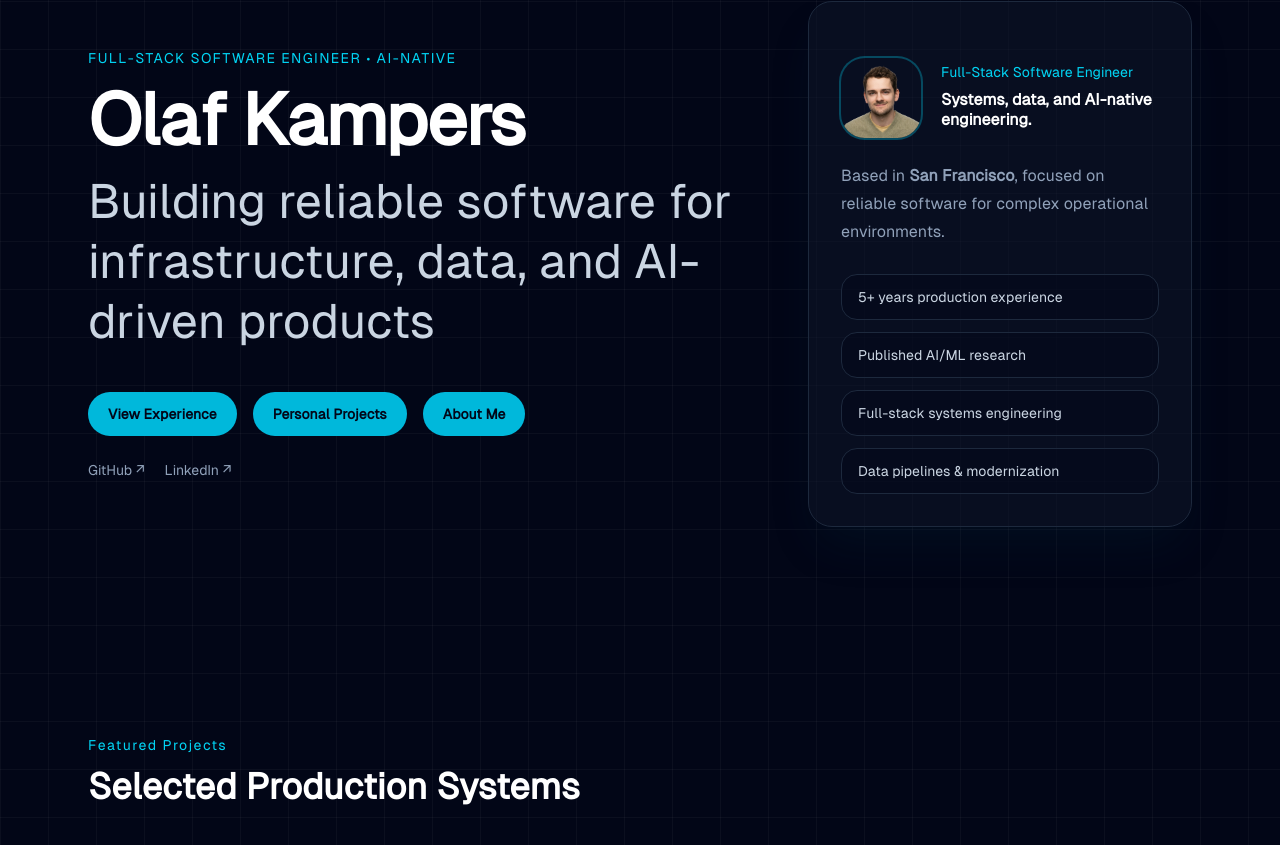
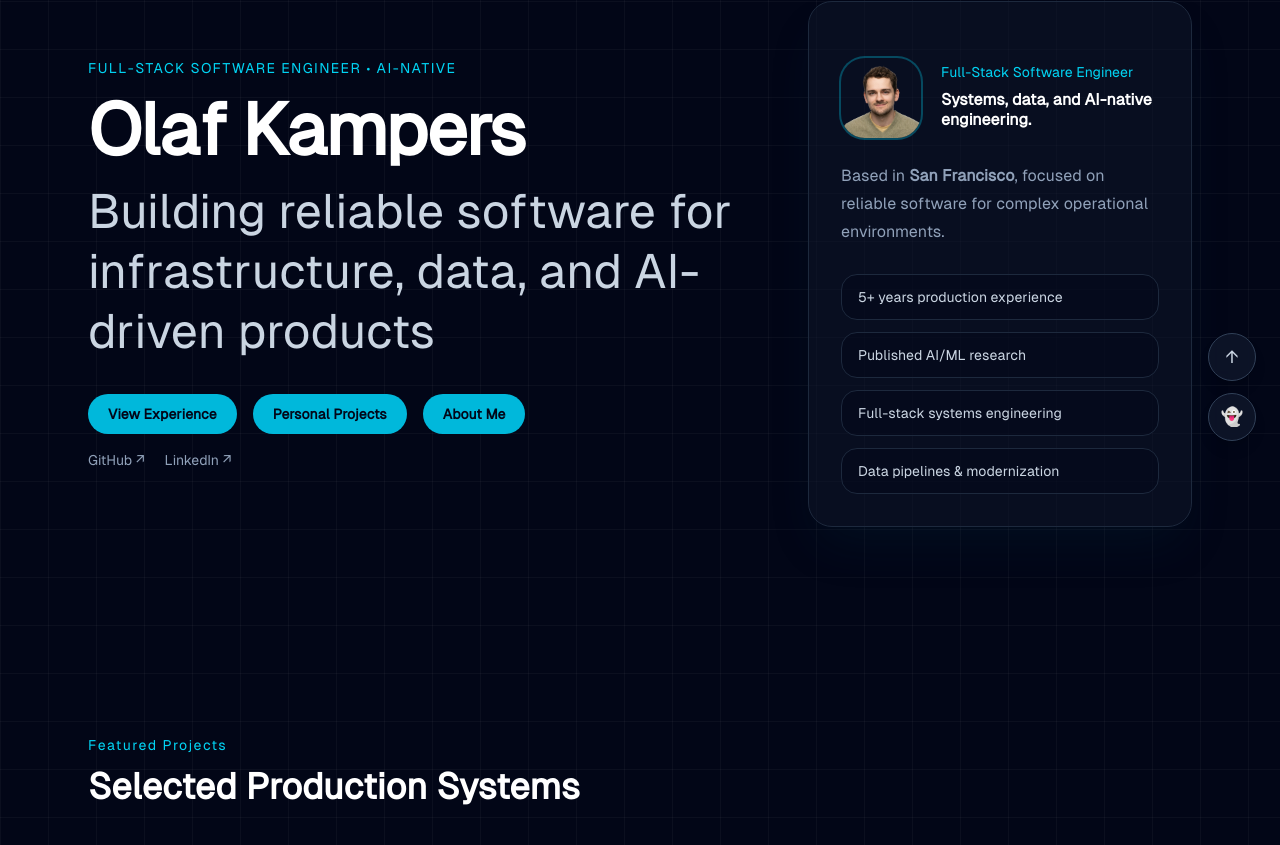
Before and after one commit to olaf-kampers/olaf-kampers.github.io, a React (Vite) app: page / in a window 1280 px wide. Shown: the part 335-1180 px from the top of the page. Built offline with nearby package versions, Linux system fonts and the light colour scheme.

Commit message:
bounce mode + floating controls

```diff
--- a/package.json
+++ b/package.json
@@ -14,6 +14,7 @@
   "dependencies": {
     "@fontsource/geist-sans": "^5.2.5",
     "@tailwindcss/vite": "^4.3.0",
+    "motion": "^12.40.0",
     "react": "^19.2.6",
     "react-dom": "^19.2.6",
     "tailwindcss": "^4.3.0"
--- a/src/App.tsx
+++ b/src/App.tsx
@@ -1,8 +1,11 @@
 import { AboutSection } from './components/AboutSection'
+import { ChaosText } from './components/ChaosText'
 import { ContactSection } from './components/ContactSection'
 import { CredentialCard } from './components/CredentialCard'
 import { education, certifications } from './data/credentials'
 import { experience } from './data/experience'
+import { FloatingControls } from './components/FloatingControls'
+import { Footer } from './components/Footer'
 import { HeroProfileCard } from './components/HeroProfileCard'
 import { personalProjects } from './data/personalProjects'
 import { PersonalProjectCard } from './components/PersonalProjectCard'
@@ -12,8 +15,10 @@ import { ProjectCard } from './components/ProjectCard'
 import { publications } from './data/publications'
 import { PublicationCard } from './components/PublicationCard'
 import { TimelineItem } from './components/TimelineItem'
+import { useState } from 'react'
 
 function App() {
+  const [chaosEnabled, setChaosEnabled] = useState(false)
   return (
     <main className="min-h-screen text-slate-100">
       <section className="relative overflow-hidden">
@@ -28,39 +33,42 @@ function App() {
       <section className="mx-auto grid max-w-6xl items-center gap-12 px-6 py-28 lg:grid-cols-[1.4fr_0.8fr]">
         <div>
           <p className="mb-4 text-sm font-medium tracking-widest text-cyan-400">
-            FULL-STACK SOFTWARE ENGINEER • AI-NATIVE
+            <ChaosText enabled={chaosEnabled}>FULL-STACK SOFTWARE ENGINEER • AI-NATIVE</ChaosText>
           </p>
 
           <h1 className="text-5xl font-bold tracking-tight text-white md:text-7xl">
-            {profile.name}
+            <ChaosText enabled={chaosEnabled}>{profile.name}</ChaosText>
           </h1>
 
           <h2 className="mt-4 max-w-4xl text-3xl font-medium leading-tight text-slate-300 md:text-5xl">
-            {profile.headline}
+            <ChaosText enabled={chaosEnabled}>{profile.headline}</ChaosText>
           </h2>
 
           <div className="mt-10 flex flex-wrap gap-4">
-
+            <ChaosText enabled={chaosEnabled}>
               <a
                 href="#experience"
                 className="rounded-full bg-cyan-500 px-5 py-3 text-sm font-semibold text-slate-950 transition hover:bg-cyan-700"
               >
                 View Experience
               </a>
-
+            </ChaosText>
+            <ChaosText enabled={chaosEnabled}>
               <a
                 href="#personal-projects"
                 className="rounded-full bg-cyan-500 px-5 py-3 text-sm font-semibold text-slate-950 transition hover:bg-cyan-700"
               >
                 Personal Projects
               </a>
-
+            </ChaosText>
+            <ChaosText enabled={chaosEnabled}>
               <a
                 href="#about"
                 className="rounded-full bg-cyan-500 px-5 py-3 text-sm font-semibold text-slate-950 transition hover:bg-cyan-700"
               >
                 About Me
               </a>
+            </ChaosText>
 
           </div>
           <div className="mt-6 flex flex-wrap gap-5 text-sm text-slate-400">
@@ -83,120 +91,129 @@ function App() {
             </a>
           </div>
         </div>
-        <HeroProfileCard />
+        <ChaosText enabled={chaosEnabled}><HeroProfileCard /></ChaosText>
       </section>
       <section id="projects" className="mx-auto max-w-6xl px-6 py-24">
         <p className="text-sm font-medium tracking-widest text-cyan-400">
-          Featured Projects
+          <ChaosText enabled={chaosEnabled}>Featured Projects</ChaosText>
         </p>
 
         <h2 className="mt-3 text-3xl font-semibold text-white md:text-4xl">
-          Selected Production Systems
+          <ChaosText enabled={chaosEnabled}>Selected Production Systems</ChaosText>
         </h2>
 
         <div className="mt-10 grid gap-6 lg:grid-cols-3">
           {projects.map((project) => (
-            <ProjectCard key={project.title} project={project} />
+            <ChaosText enabled={chaosEnabled}><ProjectCard key={project.title} project={project} /></ChaosText>
           ))}
         </div>
       </section>
       <section id="experience" className="mx-auto max-w-6xl px-6 py-24">
         <p className="text-sm font-medium tracking-widest text-cyan-400">
-          Experience
+          <ChaosText enabled={chaosEnabled}>Experience</ChaosText>
         </p>
 
         <h2 className="mt-3 text-3xl font-semibold text-white md:text-4xl">
-          Work history
+          <ChaosText enabled={chaosEnabled}>Work history</ChaosText>
         </h2>
 
         <p className="mt-4 max-w-2xl leading-8 text-slate-400">
-          A timeline of engineering, research, and product work across production
-          systems, financial workflows, infrastructure, and machine learning.
+          <ChaosText enabled={chaosEnabled}>A timeline of engineering, research, and product work across production
+          systems, financial workflows, infrastructure, and machine learning.</ChaosText>
         </p>
 
         <div className="mt-12">
           {experience.map((item) => (
-            <TimelineItem key={`${item.company}-${item.period}`} item={item} />
+            <ChaosText enabled={chaosEnabled}><TimelineItem key={`${item.company}-${item.period}`} item={item} /></ChaosText>
           ))}
         </div>
       </section>
       <section id="credentials" className="mx-auto max-w-6xl px-6 py-24">
         <p className="text-sm font-medium tracking-widest text-cyan-400">
-          EDUCATION & PROFESSIONAL DEVELOPMENT
+          <ChaosText enabled={chaosEnabled}>EDUCATION & PROFESSIONAL DEVELOPMENT</ChaosText>
         </p>
 
         <h2 className="mt-3 text-3xl font-semibold text-white md:text-4xl">
-          Education & certifications
+          <ChaosText enabled={chaosEnabled}>Education & certifications</ChaosText>
         </h2>
 
         <p className="mt-4 max-w-2xl leading-8 text-slate-400">
-          Formal training across computer science, artificial intelligence, software
-          engineering, and teaching.
+          <ChaosText enabled={chaosEnabled}>Formal training across computer science, artificial intelligence, software
+          engineering, and teaching.</ChaosText>
         </p>
 
         <div className="mt-10">
-          <h3 className="text-lg font-semibold text-white">Academic background</h3>
+          <h3 className="text-lg font-semibold text-white"><ChaosText enabled={chaosEnabled}>Academic background</ChaosText></h3>
 
           <div className="mt-5 grid gap-6 md:grid-cols-3">
             {education.map((credential) => (
-              <CredentialCard key={credential.title} credential={credential} />
+              <ChaosText enabled={chaosEnabled}><CredentialCard key={credential.title} credential={credential} /></ChaosText>
             ))}
           </div>
         </div>
 
         <div className="mt-12">
           <h3 className="text-lg font-semibold text-white">
-            Professional certifications
+            <ChaosText enabled={chaosEnabled}>Professional certifications</ChaosText>
           </h3>
 
           <div className="mt-5 grid gap-6 md:grid-cols-3">
             {certifications.map((credential) => (
-              <CredentialCard key={credential.title} credential={credential} />
+              <ChaosText enabled={chaosEnabled}><CredentialCard key={credential.title} credential={credential} /></ChaosText>
             ))}
           </div>
         </div>
       </section>
       <section id="publications" className="mx-auto max-w-6xl px-6 py-24">
         <p className="text-sm font-medium tracking-widest text-cyan-400">
-          RESEARCH & PUBLICATIONS
+          <ChaosText enabled={chaosEnabled}>RESEARCH & PUBLICATIONS</ChaosText>
         </p>
 
         <h2 className="mt-3 text-3xl font-semibold text-white md:text-4xl">
-          Applied machine learning research
+          <ChaosText enabled={chaosEnabled}>Applied machine learning research</ChaosText>
         </h2>
 
         <p className="mt-4 max-w-2xl leading-8 text-slate-400">
-          Published research connecting anomaly detection, streaming data, and market
-          surveillance in cryptocurrency trading environments.
+          <ChaosText enabled={chaosEnabled}>Published research connecting anomaly detection, streaming data, and market
+          surveillance in cryptocurrency trading environments.</ChaosText>
         </p>
 
         <div className="mt-10">
           {publications.map((publication) => (
-            <PublicationCard key={publication.title} publication={publication} />
+            <ChaosText enabled={chaosEnabled}><PublicationCard key={publication.title} publication={publication} /></ChaosText>
           ))}
         </div>
       </section>
       <section id="personal-projects" className="mx-auto max-w-6xl px-6 py-24">
         <p className="text-sm font-medium tracking-widest text-cyan-400">
-          PERSONAL PROJECTS
+          <ChaosText enabled={chaosEnabled}>PERSONAL PROJECTS</ChaosText>
         </p>
 
         <h2 className="mt-3 text-3xl font-semibold text-white md:text-4xl">
-          Side projects and experiments
+          <ChaosText enabled={chaosEnabled}>Side projects and experiments</ChaosText>
         </h2>
 
         <p className="mt-4 max-w-2xl leading-8 text-slate-400">
-          Smaller projects exploring AI interfaces, backend systems, and product ideas.
+          <ChaosText enabled={chaosEnabled}>Smaller projects exploring AI interfaces, backend systems, and product ideas.</ChaosText>
         </p>
 
         <div className="mt-10 grid gap-6 md:grid-cols-3">
           {personalProjects.map((project) => (
-            <PersonalProjectCard key={project.title} project={project} />
+            <ChaosText enabled={chaosEnabled}><PersonalProjectCard key={project.title} project={project} /></ChaosText>
           ))}
         </div>
       </section>
-      <AboutSection />
-      <ContactSection />
+      <AboutSection
+        chaosEnabled={chaosEnabled}
+      />
+      <ContactSection
+        chaosEnabled={chaosEnabled}
+      />
+      <Footer/>
+      <FloatingControls
+        chaosEnabled={chaosEnabled}
+        onToggleChaos={() => setChaosEnabled((current) => !current)}
+      />
     </main>
   )
 }
--- a/src/components/AboutSection.tsx
+++ b/src/components/AboutSection.tsx
@@ -1,28 +1,33 @@
 import { about } from '../data/about'
+import { ChaosText } from './ChaosText'
 
-export function AboutSection() {
+type AboutSectionProps = {
+    chaosEnabled: boolean
+}
+
+export function AboutSection({ chaosEnabled }: AboutSectionProps) {
   return (
     <section id="about" className="mx-auto max-w-6xl px-6 py-24">
       <p className="text-sm font-medium tracking-widest text-cyan-400">
-        ABOUT ME
+        <ChaosText enabled={chaosEnabled}>ABOUT ME</ChaosText>
       </p>
 
       <div className="mt-3 grid gap-10 lg:grid-cols-[1.2fr_0.8fr]">
         <div>
           <h2 className="text-3xl font-semibold text-white md:text-4xl">
-          Engineering for complex systems and practical outcomes
+            <ChaosText enabled={chaosEnabled}>Engineering for complex systems and practical outcomes</ChaosText>
           </h2>
 
           <div className="mt-6 space-y-5 text-lg leading-8 text-slate-400">
             {about.paragraphs.map((paragraph) => (
-              <p key={paragraph}>{paragraph}</p>
+              <ChaosText enabled={chaosEnabled}><p key={paragraph}>{paragraph}</p></ChaosText>
             ))}
           </div>
         </div>
 
         <div className="h-fit rounded-2xl border border-slate-800 bg-slate-900/50 p-6">
             <h3 className="text-sm font-semibold uppercase tracking-widest text-slate-500">
-                Interests
+                <ChaosText enabled={chaosEnabled}>Interests</ChaosText>
             </h3>
 
             <div className="mt-5 flex flex-wrap gap-2">
@@ -31,40 +36,43 @@ export function AboutSection() {
                     key={interest}
                     className="rounded-full bg-slate-800 px-3 py-2 text-sm font-medium text-slate-300"
                 >
-                    {interest}
+                    <ChaosText enabled={chaosEnabled}>{interest}</ChaosText>
                 </span>
                 ))}
             </div>
 
             <div className="mt-8 border-t border-slate-800 pt-6">
                 <h4 className="text-sm font-semibold uppercase tracking-widest text-slate-500">
-                Currently exploring
+                    <ChaosText enabled={chaosEnabled}>Currently exploring</ChaosText>
                 </h4>
 
                 <ul className="mt-4 space-y-3 text-sm text-slate-400">
+                    <ChaosText enabled={chaosEnabled}>
                     {about.current.map((activity, index) => (
                         <li key={index}>{activity}</li>
                     ))}
+                    </ChaosText>
                 </ul>
             </div>
 
             <div className="mt-8 border-t border-slate-800 pt-6">
                 <h4 className="text-sm font-semibold uppercase tracking-widest text-slate-500">
-                Based in
+                <ChaosText enabled={chaosEnabled}>Based in</ChaosText>
                 </h4>
 
                 <p className="mt-3 text-sm text-slate-400">
-                San Francisco, CA, United States
+                <ChaosText enabled={chaosEnabled}>San Francisco, CA, United States</ChaosText>
                 </p>
             </div>
         </div>
       </div>
 
       <div className="mt-14">
-        <h3 className="text-xl font-semibold text-white">Outside of work</h3>
+        <h3 className="text-xl font-semibold text-white"><ChaosText enabled={chaosEnabled}>Outside of work</ChaosText></h3>
 
         <div className="mt-6 grid gap-6 md:grid-cols-3">
           {about.outsideWork.map((item) => (
+            <ChaosText enabled={chaosEnabled}>
                 <article
                 key={item.title}
                 className="overflow-hidden rounded-2xl border border-slate-800 bg-slate-900/30"
@@ -85,6 +93,7 @@ export function AboutSection() {
                     </p>
                 </div>
                 </article>
+            </ChaosText>
           ))}
         </div>
       </div>
--- /dev/null
+++ b/src/components/ChaosText.tsx
@@ -0,0 +1,40 @@
+import { motion } from 'motion/react'
+import type { ReactNode } from 'react'
+
+type ChaosTextProps = {
+  children: ReactNode
+  enabled: boolean
+  className?: string
+}
+
+function randomOffset() {
+  return {
+    x: Math.random() * 80 - 40,
+    y: Math.random() * 50 - 25,
+    rotate: Math.random() * 16 - 8,
+    scale: 1.04,
+  }
+}
+
+export function ChaosText({ children, enabled, className }: ChaosTextProps) {
+  if (!enabled) {
+    return <span className={className}>{children}</span>
+  }
+
+  return (
+    <motion.span
+      className={`inline-block ${className ?? ''}`}
+      whileHover={randomOffset()}
+      whileTap={{
+        scale: 0.96,
+      }}
+      transition={{
+        type: 'spring',
+        stiffness: 220,
+        damping: 10,
+      }}
+    >
+      {children}
+    </motion.span>
+  )
+}
--- a/src/components/ContactSection.tsx
+++ b/src/components/ContactSection.tsx
@@ -1,21 +1,26 @@
 import { profile } from '../data/profile'
+import { ChaosText } from './ChaosText'
 
-export function ContactSection() {
+type ContactSectionProps = {
+    chaosEnabled: boolean
+}
+
+export function ContactSection({ chaosEnabled }: ContactSectionProps) {
   return (
     <section id="contact" className="mx-auto max-w-6xl px-6 py-24">
       <div className="rounded-3xl border border-slate-800 bg-slate-900/50 p-8 md:p-10">
         <p className="text-sm font-medium tracking-widest text-cyan-400">
-          CONTACT
+            <ChaosText enabled={chaosEnabled}>CONTACT</ChaosText>
         </p>
 
         <h2 className="mt-3 text-3xl font-semibold text-white md:text-4xl">
-          Let’s talk.
+            <ChaosText enabled={chaosEnabled}>Let’s have a coffee chat! ☕</ChaosText>
         </h2>
 
         <p className="mt-4 max-w-2xl leading-8 text-slate-400">
-          I’m interested in software engineering roles involving full-stack
+            <ChaosText enabled={chaosEnabled}>I’m interested in software engineering roles involving full-stack
           product development, backend systems, data infrastructure, and
-          AI-powered applications.
+          AI-powered applications.</ChaosText>
         </p>
 
         <div className="mt-8 flex flex-wrap gap-4">
--- /dev/null
+++ b/src/components/FloatingControls.tsx
@@ -0,0 +1,44 @@
+type FloatingControlsProps = {
+    chaosEnabled: boolean
+    onToggleChaos: () => void
+  }
+
+  export function FloatingControls({
+    chaosEnabled,
+    onToggleChaos,
+  }: FloatingControlsProps) {
+    function scrollToTop() {
+      window.scrollTo({
+        top: 0,
+        behavior: 'smooth',
+      })
+    }
+
+    return (
+      <div className="fixed bottom-6 right-6 z-50 flex flex-col gap-3">
+        <button
+          type="button"
+          onClick={scrollToTop}
+          aria-label="Scroll to top"
+          className="flex h-12 w-12 items-center justify-center rounded-full border border-slate-700 bg-slate-900/80 text-lg text-slate-300 shadow-lg backdrop-blur-sm transition hover:border-cyan-400 hover:text-cyan-400"
+        >
+          ↑
+        </button>
+
+        <div className="group relative">
+            <button
+                type="button"
+                onClick={onToggleChaos}
+                aria-label={chaosEnabled ? 'Disable bounce mode' : 'Enable bounce mode'}
+                className="flex h-12 w-12 items-center justify-center rounded-full border border-slate-700 bg-slate-900/80 text-lg shadow-lg backdrop-blur-sm transition hover:border-cyan-400"
+            >
+                {chaosEnabled ? '😐' : '👻'}
+            </button>
+
+            <div className="pointer-events-none absolute right-14 top-1/2 -translate-y-1/2 whitespace-nowrap rounded-lg border border-slate-700 bg-slate-900/90 px-3 py-2 text-sm text-slate-300 opacity-0 shadow-lg backdrop-blur-sm transition-opacity group-hover:opacity-100">
+                {chaosEnabled ? 'Deactivate bounce mode' : 'Activate bounce mode'}
+            </div>
+        </div>
+      </div>
+    )
+}
--- /dev/null
+++ b/src/components/Footer.tsx
@@ -0,0 +1,9 @@
+export function Footer() {
+    return (
+      <footer className="mx-auto max-w-6xl px-6 py-10">
+        <div className="flex flex-col gap-4 border-t border-slate-800 pt-8 text-sm text-slate-500 md:flex-row md:items-center md:justify-between">
+          <p>Built with React, TypeScript, Tailwind • Olaf Kampers • 2026</p>
+        </div>
+      </footer>
+    )
+}
```
Also changed, not shown: 1 other file (tests, documents, lock files or other folders). Lines whose indentation alone changed are shown as unchanged.
